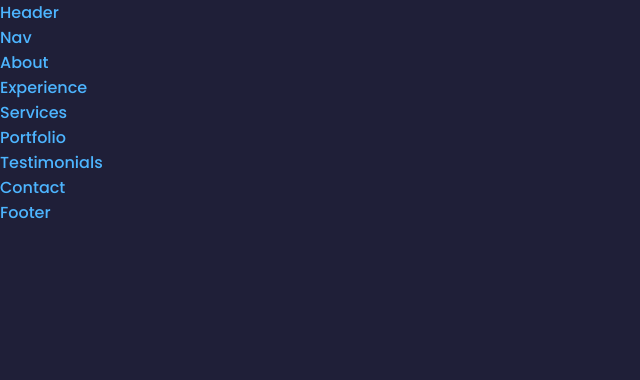
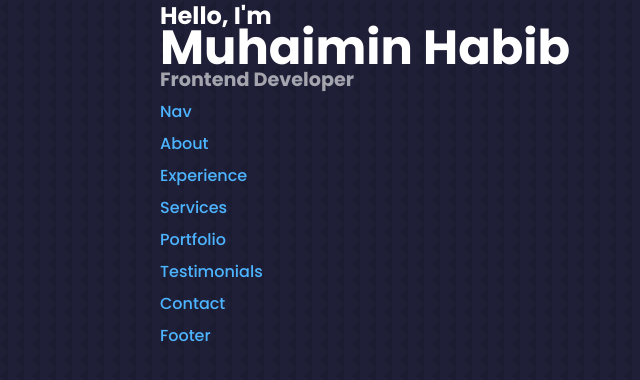
Before and after one commit to MuhaiminHabib/portfolio, a React (Create React App) app: page / in a window 1280 px wide. Shown: the top 380 px of the page, without its empty margins (0-640 px from the left). Built offline with nearby package versions, Linux system fonts and the light colour scheme.

Commit message:
working on the header section

```diff
--- a/src/App.js
+++ b/src/App.js
@@ -10,7 +10,7 @@ import Footer from './components/footer/Footer';
 
 function App() {
   return (
-    <div className="App">
+    <div className="container">
       <Header />
       <Nav />
       <About />
--- a/src/components/header/Header.jsx
+++ b/src/components/header/Header.jsx
@@ -2,7 +2,16 @@ import './header.css'
 
 const Header = () => {
   return (
-    <div>Header</div>
+    <header>
+      <div className='header__container'>
+        <h4>Hello, I'm</h4>
+        <h2>Muhaimin Habib</h2>
+        <h5>Frontend Developer</h5>
+      </div>
+    </header>
+
+
+
   )
 }
 
--- a/src/index.css
+++ b/src/index.css
@@ -29,11 +29,13 @@
 /*============ primary CSS ============*/
 html {
     font-size: 16px;
+    line-height: 2rem;
     font-family: 'Poppins', sans-serif;
 }
 
 body {
     background-color: var(--color-bg);
+    background-image: url("./assets/bg-texture.png");
     color: var(--color-primary)
 }
 
@@ -42,7 +44,26 @@ body {
 }
 
 .container {
+    margin: 0 auto;
+    width: var(--container-width-lg)
+}
 
+h2 {
+    color: var(--color-white);
+    font-weight: 700;
+    font-size: 3rem;
+}
+
+h4 {
+    color: var(--color-white);
+    font-weight: 700;
+    font-size: 1.5rem;
+}
+
+h5 {
+    color: var(--color-light);
+    font-weight: 700;
+    font-size: 1.2rem;
 }
 
 a {
@@ -50,3 +71,7 @@ a {
     color: var(--color-primary);
     transition: var(--transition);
 }
+
+a:hover {
+    color: var(--color-white);
+}
```
